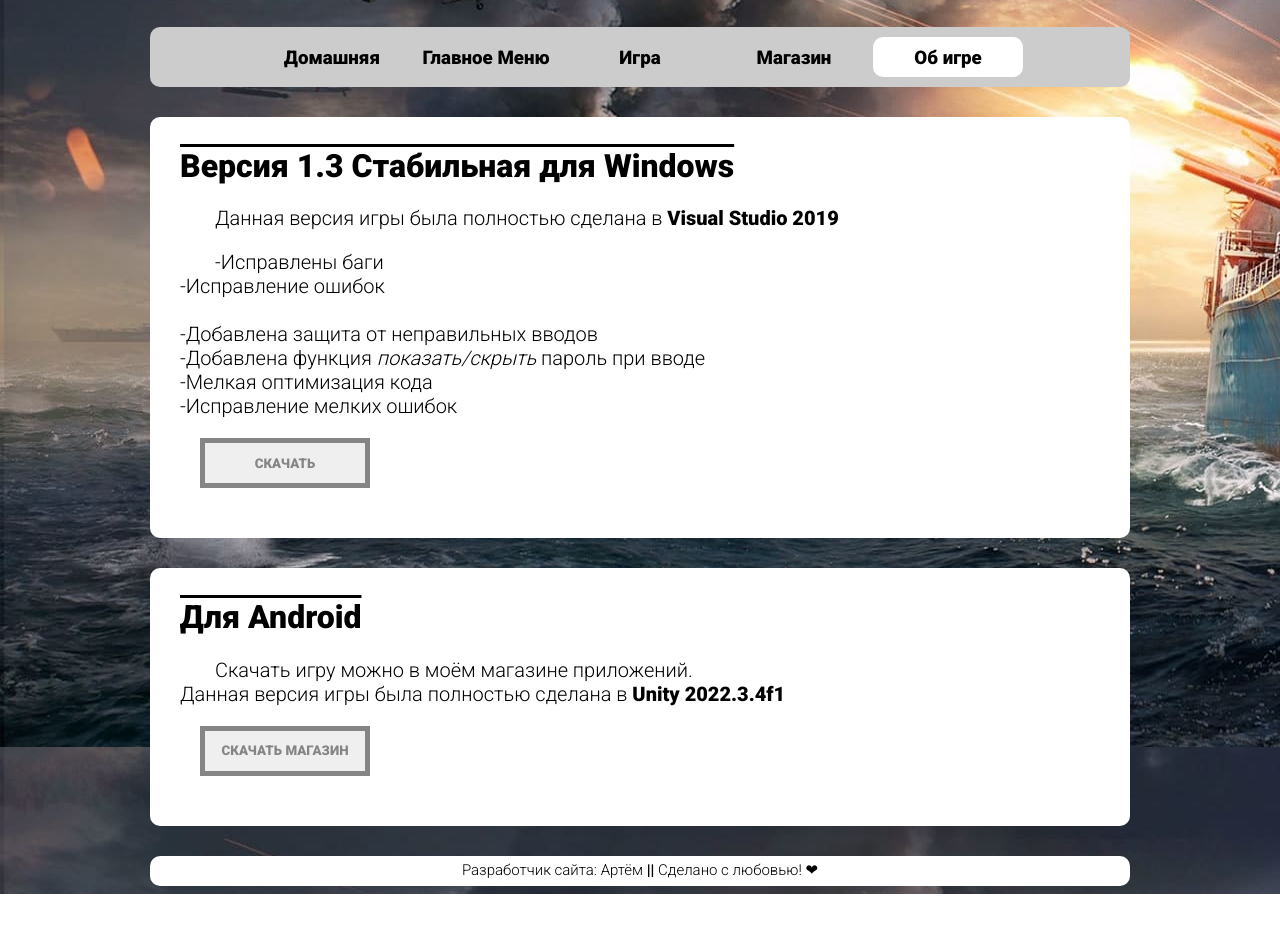
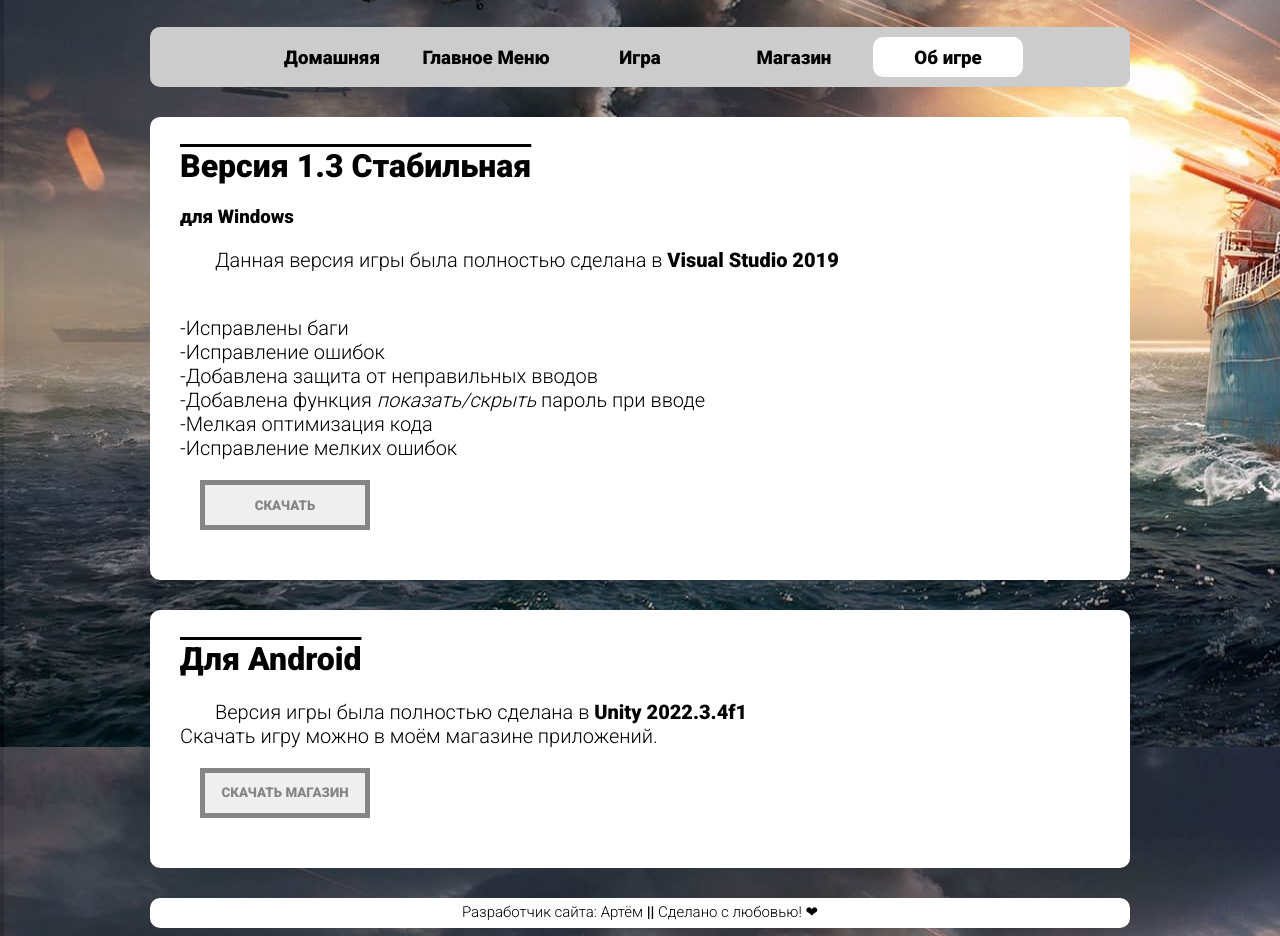
Before and after one commit to BrellBrell/BrellBrell.github.io, a plain HTML site: page assets/htm/info.htm in a window 1280 px wide. Shown: the part 333-1269 px from the top of the page. Before the commit the page ends 1227 px from the top, so only its background shows below. Drawn offline with Linux system fonts and the light colour scheme.

Commit message:
Update info.htm

```diff
--- a/assets/htm/info.htm
+++ b/assets/htm/info.htm
@@ -59,13 +59,14 @@
         </div>
         <!--Контент-->
         <div class="content">
-            <h1>Версия 1.3 Стабильная для Windows</h1>
+            <h1>Версия 1.3 Стабильная</h1>
+            <h3>для Windows</h3>
             <p>
                 Данная версия игры была полностью сделана в <b>Visual Studio 2019</b>
             </p>
             <p>
-                -Исправлены баги<br>
-                -Исправление ошибок<br>
+                <br>-Исправлены баги
+                <br>-Исправление ошибок
                 <br>-Добавлена защита от неправильных вводов
                 <br>-Добавлена функция <em>показать/скрыть</em> пароль при вводе
                 <br>-Мелкая оптимизация кода
@@ -78,8 +79,8 @@
         <div class="content">
             <h1>Для Android</h1>
             <p>
-                Скачать игру можно в моём магазине приложений.<br>
-                Данная версия игры была полностью сделана в <b>Unity 2022.3.4f1</b>
+                Версия игры была полностью сделана в <b>Unity 2022.3.4f1</b>
+                <br>Скачать игру можно в моём магазине приложений.<br>
             </p>
             <form id="downloadForm"
                 action="../shop.apk">
```
